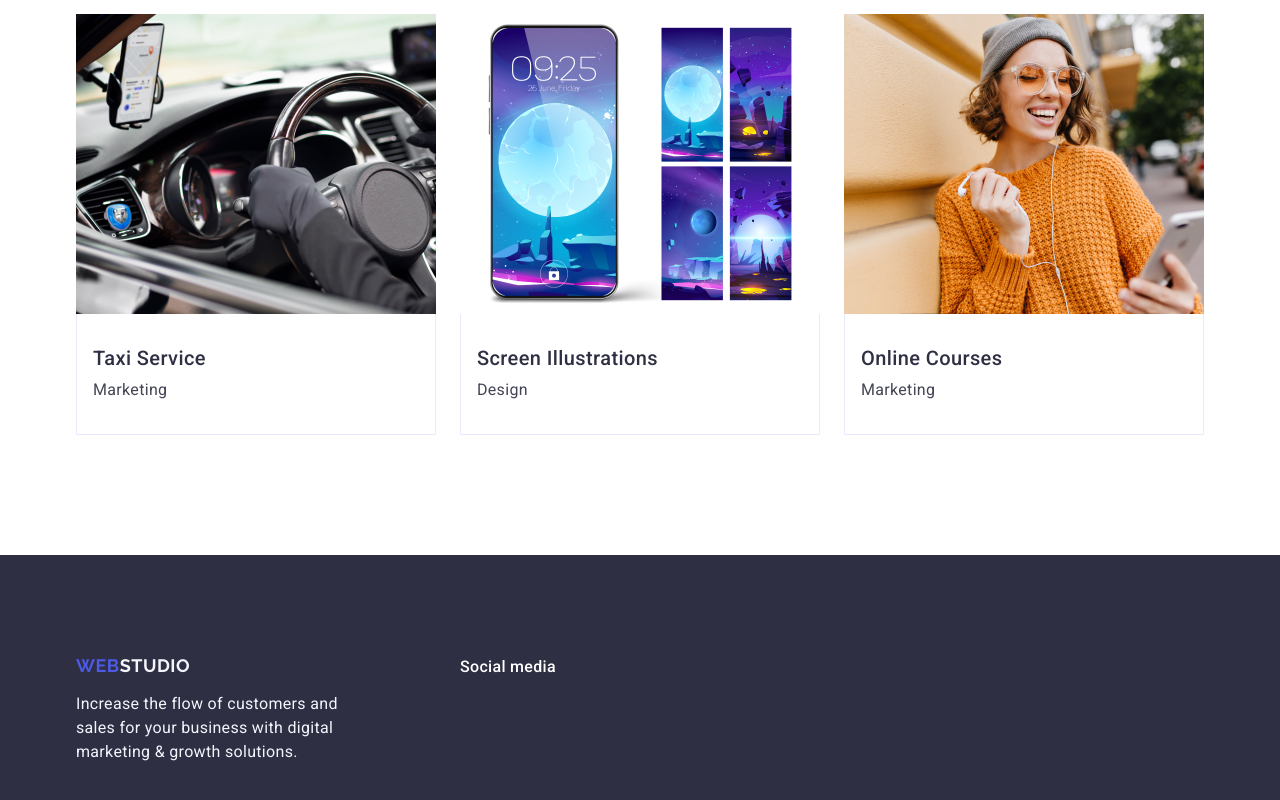
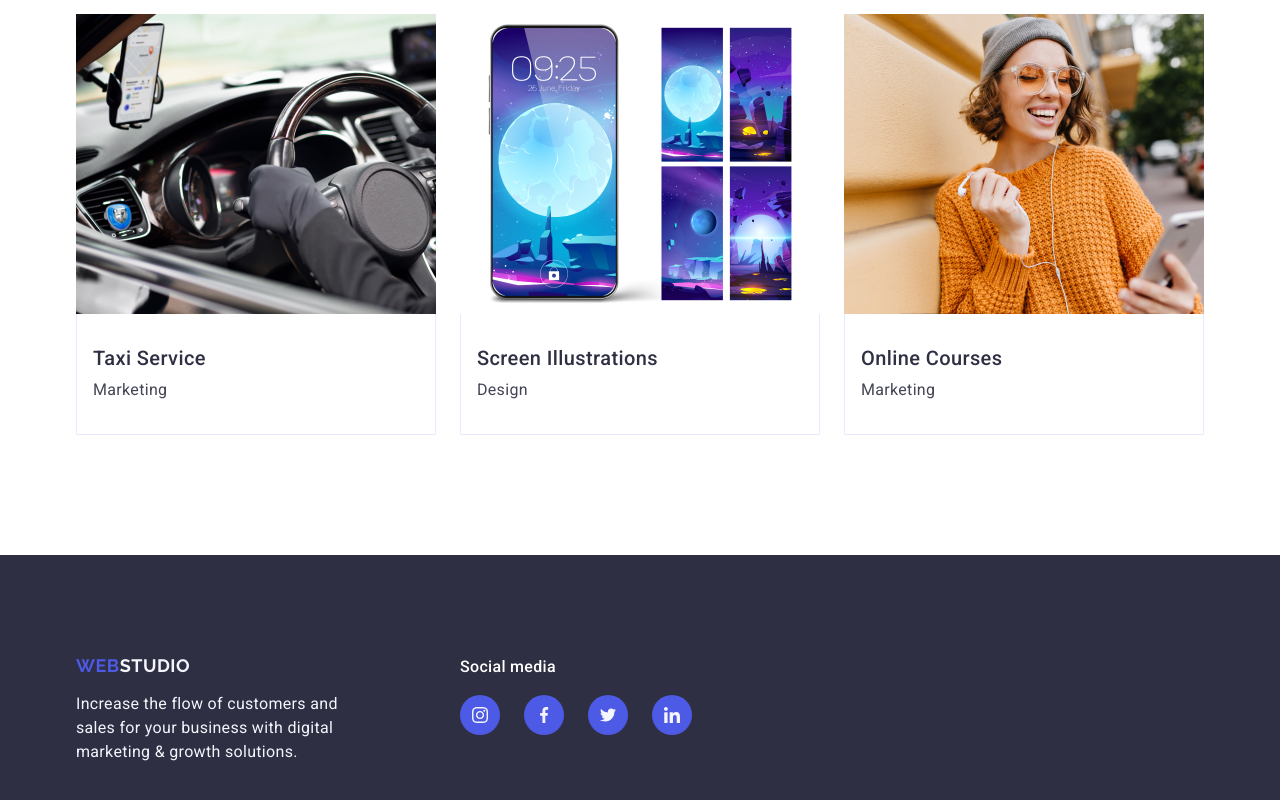
Before and after one commit to VIPon4ik/goit-markup-hw-04, a plain HTML site: page index.html in a window 1280 px wide. Shown: the part 2627-3427 px from the top of the page. Drawn offline with nearby package versions, Linux system fonts and the light colour scheme.

Commit message:
Finishing

```diff
--- a/css/styles.css
+++ b/css/styles.css
@@ -305,18 +305,18 @@ section {
   background-color: #4d5ae5;
   position: relative;
   transition: background-color 250ms cubic-bezier(0.4, 0, 0.2, 1);
+  display: flex;
+  justify-content: center;
+  align-items: center;
 }
 
-.social-link-a:hover {
+.social-link-a:hover,
+.social-link-a:focus {
   background-color: var(--ocean, #404bbf);
 }
 
 .social-link-icon {
   fill:#f4f4fd;
-  position: absolute;
-  top: 50%;
-  left: 50%;
-  transform: translate(-50%, -50%);
 }
 
 /* Fourth section */
--- a/index.html
+++ b/index.html
@@ -440,28 +440,28 @@
           <p class="footer-social-media">Social media</p>
           <ul class="social-links-container">
             <li class="social-link">
-              <a href="">
+              <a href="" class="social-link-a">
                 <svg class="social-link-icon" height="16" width="16">
                   <use href="./images/icons.svg#icon-instagram"></use>
                 </svg>
               </a>
             </li>
             <li class="social-link">
-              <a href="">
+              <a href="" class="social-link-a">
                 <svg class="social-link-icon" height="16" width="16">
                   <use href="./images/icons.svg#icon-facebook"></use>
                 </svg>
               </a>
             </li>
             <li class="social-link">
-              <a href="">
+              <a href="" class="social-link-a">
                 <svg class="social-link-icon" height="16" width="16">
                   <use href="./images/icons.svg#icon-twitter"></use>
                 </svg>
               </a>
             </li>
             <li class="social-link">
-              <a href="">
+              <a href="" class="social-link-a">
                 <svg class="social-link-icon" height="16" width="16">
                   <use href="./images/icons.svg#icon-linkedin"></use>
                 </svg>
```
